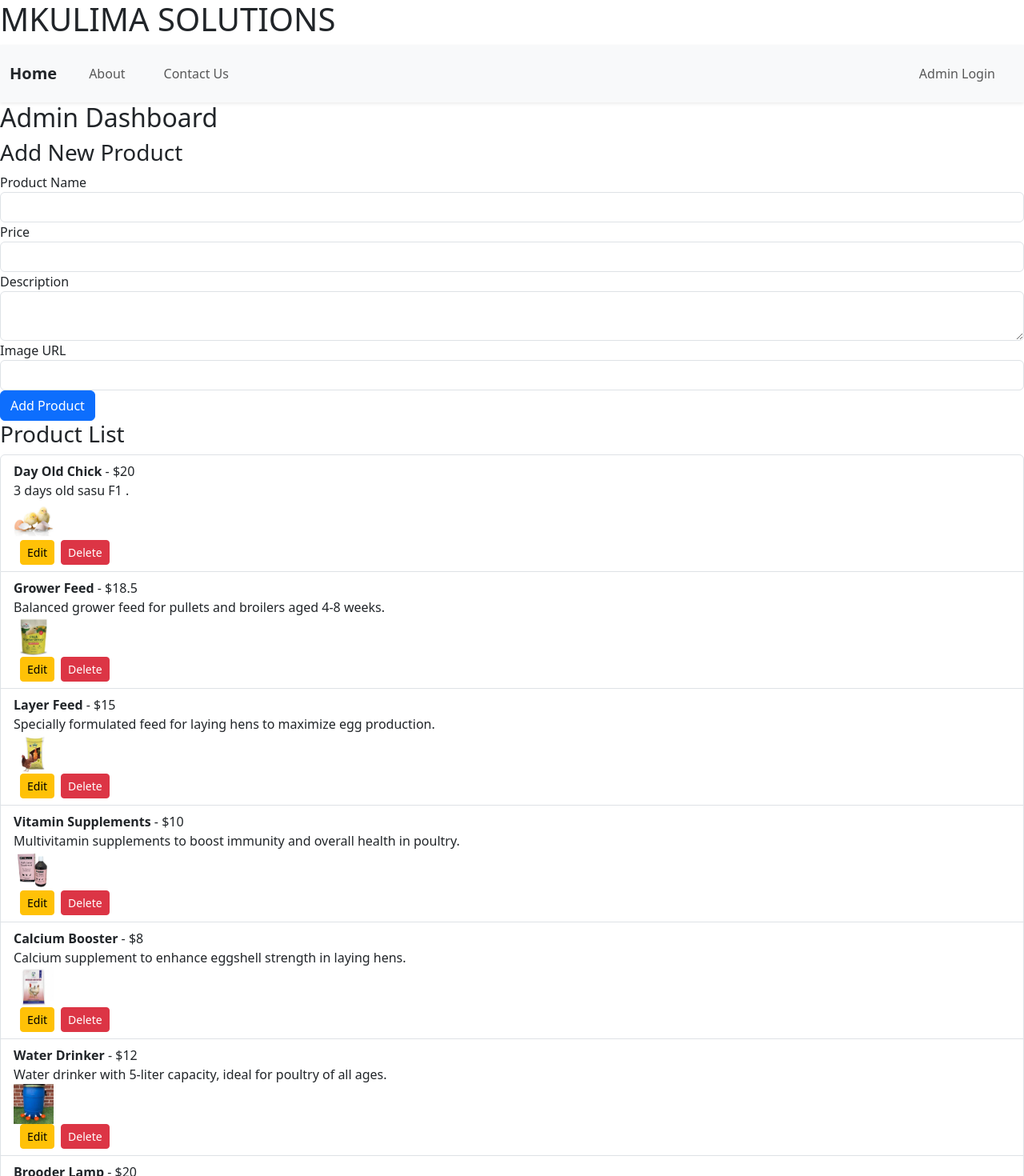
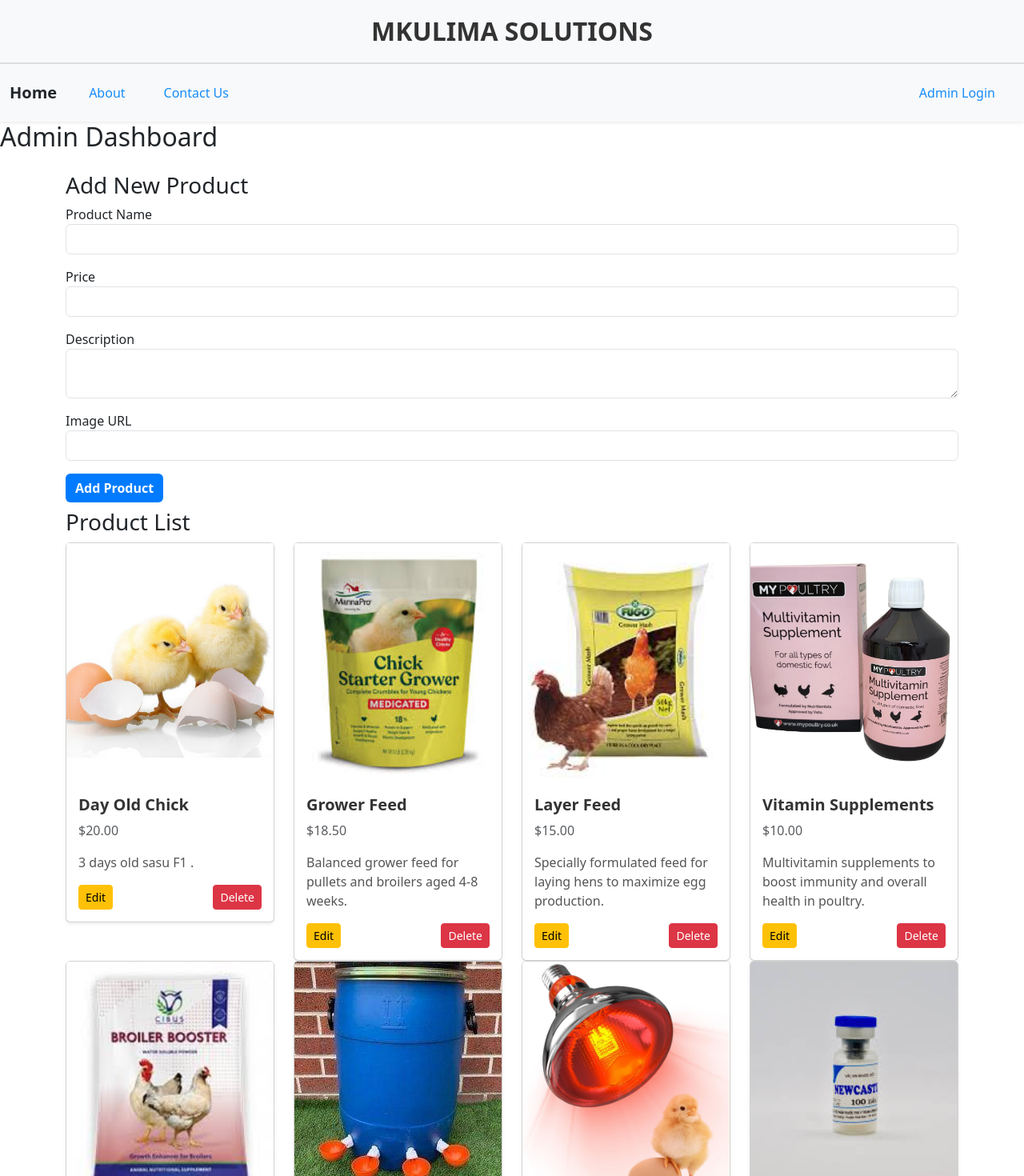
Before and after one commit to JOEL-GAYE/phase-2-project, a React (Create React App) app: page /adminDashboard in a window 1280 px wide. Shown: the top 1470 px of the page at 80% size. Built offline with nearby package versions, Linux system fonts and the light colour scheme; data requests are answered from the project's data file.

Commit message:
conditionally renderering the footer

```diff
--- a/db.json
+++ b/db.json
@@ -79,18 +79,15 @@
       "price": 6.5,
       "description": "Broad-spectrum antibiotic powder for the treatment of bacterial infections.",
       "image": "/images/alyserly.jpeg"
-    },
-    {
-      "name": "Kienyeji Feeds",
-      "price": 28,
-      "description": "healthy for birds at free range",
-      "image": "https://encrypted-tbn0.gstatic.com/images?q=tbn:ANd9GcRb7dz0U9nF54sqsmSZJfCfAHlvDxqmmwDh4g&s",
-      "id": "89e3"
     }
   ],
   "subscribers": [
     {
       "id": "ecd5",
+      "email": "joelgaye17@gmail.com"
+    },
+    {
+      "id": "15e2",
       "email": "joelgaye17@gmail.com"
     }
   ],
@@ -100,6 +97,24 @@
       "name": "Joel Ouma",
       "email": "joelgaye17@gmail.com",
       "message": "hhdh"
+    },
+    {
+      "id": "4430",
+      "name": "Joel Ouma",
+      "email": "joelgaye17@gmail.com",
+      "message": "gff"
+    },
+    {
+      "id": "ebba",
+      "name": "Joel Gaye",
+      "email": "joelgaye17@gmail.com",
+      "message": "irene"
+    },
+    {
+      "id": "6ed3",
+      "name": "Joel neko",
+      "email": "joelgaye17@gmail.com",
+      "message": "2356"
     }
   ]
 }
--- a/src/App.css
+++ b/src/App.css
@@ -40,14 +40,14 @@
     margin: 10px 0;
   }
 }
-/* Card Styling */
+
 .card {
   transition: transform 0.2s ease, box-shadow 0.2s ease;
 }
 
 .card:hover {
-  transform: translateY(-5px); /* Lift the card slightly */
-  box-shadow: 0 10px 20px rgba(0, 0, 0, 0.1); /* Subtle shadow on hover */
+  transform: translateY(-5px);
+  box-shadow: 0 10px 20px rgba(231, 155, 155, 0.1); /* Subtle shadow on hover */
 }
 
 .card-title {
@@ -79,3 +79,90 @@
   background-color: #0056b3;
   border-color: #0056b3;
 }
+h1{
+  display: flex;
+  justify-content: center;
+  font-weight: 700;
+}
+
+.header {
+  background-color: #f8f9fa;
+  padding: 20px;
+  text-align: center;
+  border-bottom: 2px solid #ddd;
+}
+
+.header h1 {
+  font-size: 2rem;
+  color: #333;
+  margin: 0;
+  font-weight: bold;
+}
+.product-card {
+    box-shadow: 0 4px 8px rgba(0, 0, 0, 0.1);
+    transition: transform 0.2s ease-in-out;
+}
+
+.product-card:hover {
+    transform: translateY(-5px);
+}
+
+.product-image {
+    height: 200px;
+    object-fit: cover;
+}
+
+.cart-info {
+    background-color: #e8f5e9;
+    padding: 10px;
+    border-radius: 5px;
+}
+
+.hover {
+    transition: transform 0.2s;
+}
+
+.hover:hover {
+    transform: scale(1.03);
+}
+/* Card styling */
+.product-card {
+  box-shadow: 0 4px 8px rgba(0, 0, 0, 0.1); /* Subtle shadow for card depth */
+  border: none; /* Remove default Bootstrap card border */
+  transition: transform 0.3s ease-in-out; /* Smooth hover effect */
+  border-radius: 8px; /* Rounded corners */
+  overflow: hidden; /* Keeps content within card bounds */
+}
+
+.product-card:hover {
+  transform: translateY(-5px); /* Lift card slightly on hover */
+}
+
+/* Image styling */
+.product-image {
+  height: 400px; /* Fixed height for consistency */
+  object-fit: cover; /* Ensures image fits within set dimensions */
+  border-bottom: 1px solid #ddd; /* Border to separate image from body */
+}
+
+/* Product card body */
+.product-card .card-body {
+  padding: 15px; /* Consistent spacing */
+  text-align: center; /* Centered text */
+}
+
+/* Cart info section */
+.cart-info {
+  background-color: #e8f5e9; /* Light green background for cart details */
+  padding: 8px; /* Inner padding for content spacing */
+  border-radius: 5px; /* Smooth corners */
+  font-size: 0.9rem; /* Slightly smaller text */
+  margin-top: 10px; /* Spacing from price */
+}
+
+/* Button styling */
+.btn-primary {
+  background-color: #007bff; /* Consistent button color */
+  border: none; /* Removes border for cleaner look */
+  font-weight: bold; /* Bold text for prominence */
+}
--- a/src/App.js
+++ b/src/App.js
@@ -81,8 +81,6 @@ function App() {
           </div>
         </nav>
 
-
-
         <Routes>
           <Route
             path="/"
@@ -99,11 +97,13 @@ function App() {
           <Route path="/adminLogin" element={!isAdmin ? <AdminLogin onLogin={handleLogin} /> : <AdminDashboard />} />
           <Route path="adminDashboard/*" element={<AdminDashboard />} />
         </Routes>
+
+        {/* Conditionally render the Footer only for Home, About, and Contact pages */}
+        {(window.location.pathname === '/' || window.location.pathname === '/About' || window.location.pathname === '/contact') && <Footer />}
+
       </Router>
 
       {error && <div className="alert alert-danger">{error}</div>}
-
-      <Footer />
     </div>
   );
 }
--- a/src/components/Header.js
+++ b/src/components/Header.js
@@ -1,13 +1,12 @@
-import React from 'react'
+import React from 'react';
+import '../App.css';
 
-function Header () {
-
+function Header() {
     return (
-      <div>
-        <h1>MKULIMA SOLUTIONS</h1>
-      </div>
-    )
-
+        <header className="header">
+            <h1>MKULIMA SOLUTIONS</h1>
+        </header>
+    );
 }
 
-export default Header
+export default Header;
--- a/src/components/NewProductList.js
+++ b/src/components/NewProductList.js
@@ -18,15 +18,12 @@ function NewProductList({ products, onAddProduct, onUpdateProduct, onDeleteProdu
       image,
     };
 
-    // If editing an existing product, call the update function
     if (editingProductId !== null) {
       onUpdateProduct(editingProductId, newProduct);
     } else {
-      // Otherwise, add a new product
       onAddProduct(newProduct);
     }
 
-    // Clear the form after submission
     setName("");
     setPrice("");
     setDescription("");
@@ -34,7 +31,6 @@ function NewProductList({ products, onAddProduct, onUpdateProduct, onDeleteProdu
     setEditingProductId(null);
   };
 
-  // Function to handle editing a product
   const handleEdit = (product) => {
     setEditingProductId(product.id);
     setName(product.name);
@@ -43,16 +39,15 @@ function NewProductList({ products, onAddProduct, onUpdateProduct, onDeleteProdu
     setImage(product.image);
   };
 
-  // Function to handle deleting a product
   const handleDelete = (productId) => {
     onDeleteProduct(productId);
   };
 
   return (
-    <div className="form-group">
+    <div className="container my-4">
       <h3>{editingProductId ? "Edit Product" : "Add New Product"}</h3>
-      <form onSubmit={handleSubmit}>
-        <div className="form-group">
+      <form onSubmit={handleSubmit} className="mb-2">
+        <div className="form-group mb-3">
           <label>Product Name</label>
           <input
             type="text"
@@ -62,7 +57,7 @@ function NewProductList({ products, onAddProduct, onUpdateProduct, onDeleteProdu
             required
           />
         </div>
-        <div className="form-group">
+        <div className="form-group mb-3">
           <label>Price</label>
           <input
             type="number"
@@ -72,7 +67,7 @@ function NewProductList({ products, onAddProduct, onUpdateProduct, onDeleteProdu
             required
           />
         </div>
-        <div className="form-group">
+        <div className="form-group mb-3">
           <label>Description</label>
           <textarea
             value={description}
@@ -81,7 +76,7 @@ function NewProductList({ products, onAddProduct, onUpdateProduct, onDeleteProdu
             required
           />
         </div>
-        <div className="form-group">
+        <div className="form-group mb-3">
           <label>Image URL</label>
           <input
             type="url"
@@ -97,17 +92,18 @@ function NewProductList({ products, onAddProduct, onUpdateProduct, onDeleteProdu
       </form>
 
       <h3>Product List</h3>
-      <ul className="list-group">
+      <div className="row">
         {products.map((product) => (
-          <li key={product.id} className="list-group-item">
-            <strong>{product.name}</strong> - ${product.price}
-            <br />
-            {product.description}
-            <br />
-            <img src={product.image} alt={product.name} width="50" height="50" />
-            <div>
+          <div key={product.id} className="col-md-3 mb-6">
+            <div className="card shadow-sm">
+              <img src={product.image} className="card-img-top" alt={product.name} style={{ height: "300px", objectFit: "cover" }} />
+              <div className="card-body">
+                <h5 className="card-title">{product.name}</h5>
+                <p className="card-text text-muted">${product.price.toFixed(2)}</p>
+                <p className="card-text">{product.description}</p>
+                <div className="d-flex justify-content-between">
                   <button
-                className="btn btn-warning btn-sm mx-2"
+                    className="btn btn-warning btn-sm"
                     onClick={() => handleEdit(product)}
                   >
                     Edit
@@ -119,9 +115,11 @@ function NewProductList({ products, onAddProduct, onUpdateProduct, onDeleteProdu
                     Delete
                   </button>
                 </div>
-          </li>
+              </div>
+            </div>
+          </div>
         ))}
-      </ul>
+      </div>
     </div>
   );
 }
```
Lines whose indentation alone changed are shown as unchanged.
